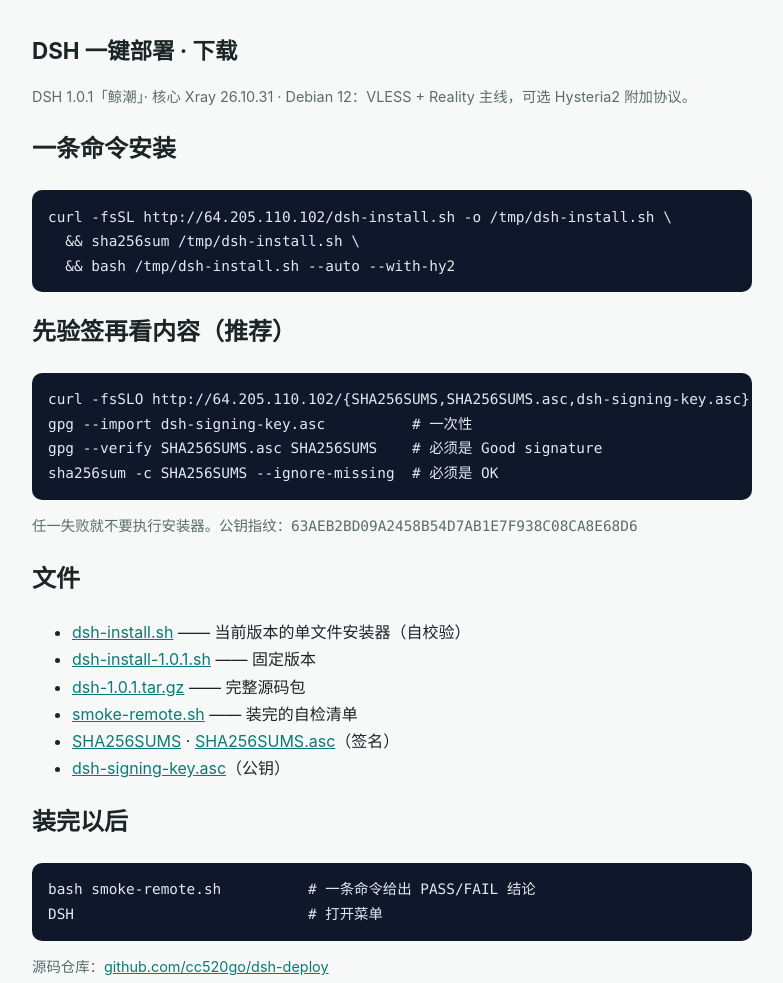
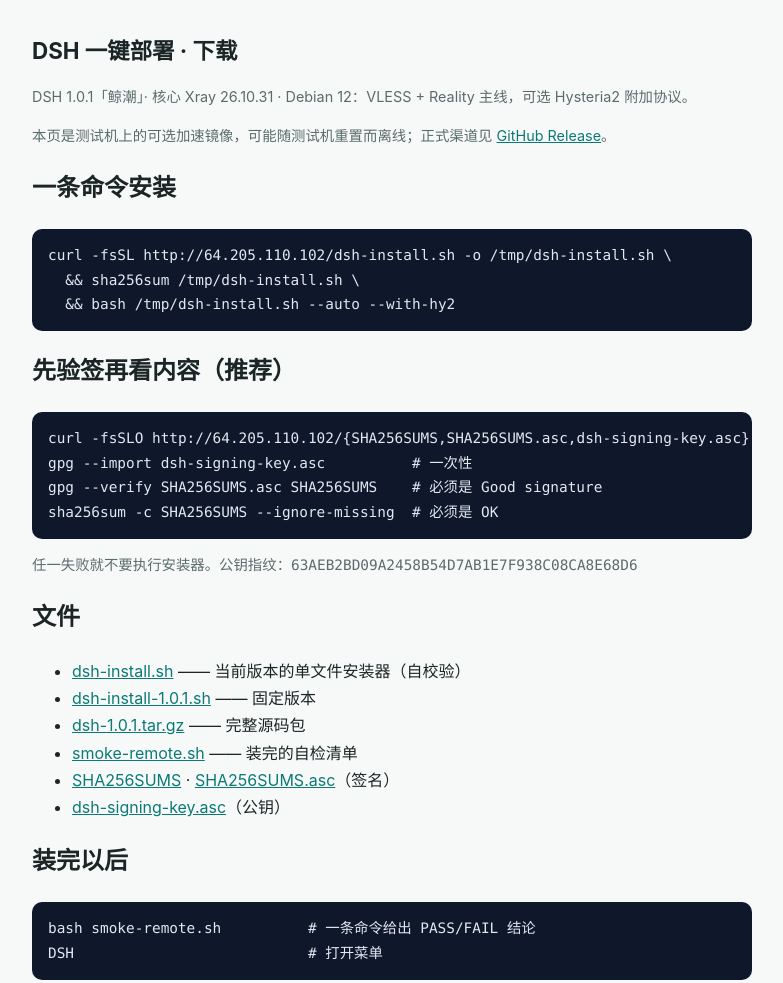
Before and after one commit to cc520go/dsh-deploy, a plain HTML site: page tools/mirror/index.html in a window 1280 px wide. Shown: the top 983 px of the page, without its empty margins (248-1031 px from the left). Drawn offline with Linux system fonts and the light colour scheme.

Commit message:
docs: GitHub Release is the primary channel; add architecture docs
- README recommends GitHub Release first and labels the 686 mirror as an
  optional accelerator that can disappear with the test box.
- New docs/ARCHITECTURE.md (dual protocol, version files, snapshots,
  permissions), CHANGELOG.md (1.0.0/1.0.1), CONTRIBUTING.md (tests,
  naming/migration rules, release steps).
- docs/TODO.md marked internal; stale lisa-install-26.10.21.sh and
  tools/mirror/README.md references fixed.
- build-release.sh copies tools/mirror/index.html into dist/ so the two
  landing pages cannot drift again.

```diff
--- a/tools/mirror/index.html
+++ b/tools/mirror/index.html
@@ -16,6 +16,8 @@
 <body>
 <h1>DSH 一键部署 · 下载</h1>
 <p class="muted">DSH 1.0.1「鲸潮」· 核心 Xray 26.10.31 · Debian 12：VLESS + Reality 主线，可选 Hysteria2 附加协议。</p>
+<p class="muted">本页是测试机上的可选加速镜像，可能随测试机重置而离线；正式渠道见
+<a href="https://github.com/cc520go/dsh-deploy/releases">GitHub Release</a>。</p>
 
 <h2>一条命令安装</h2>
 <pre>curl -fsSL http://64.205.110.102/dsh-install.sh -o /tmp/dsh-install.sh \
```
Also changed, not shown: 6 other files.
